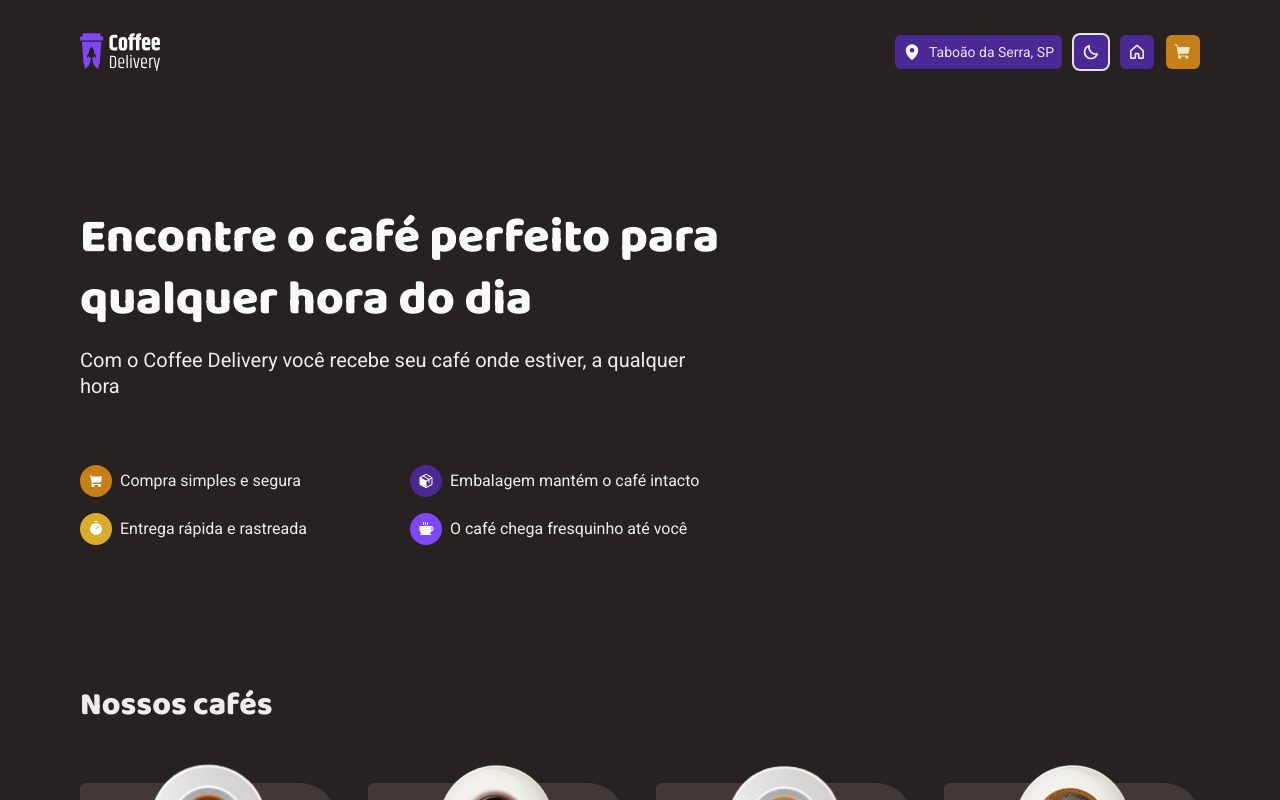
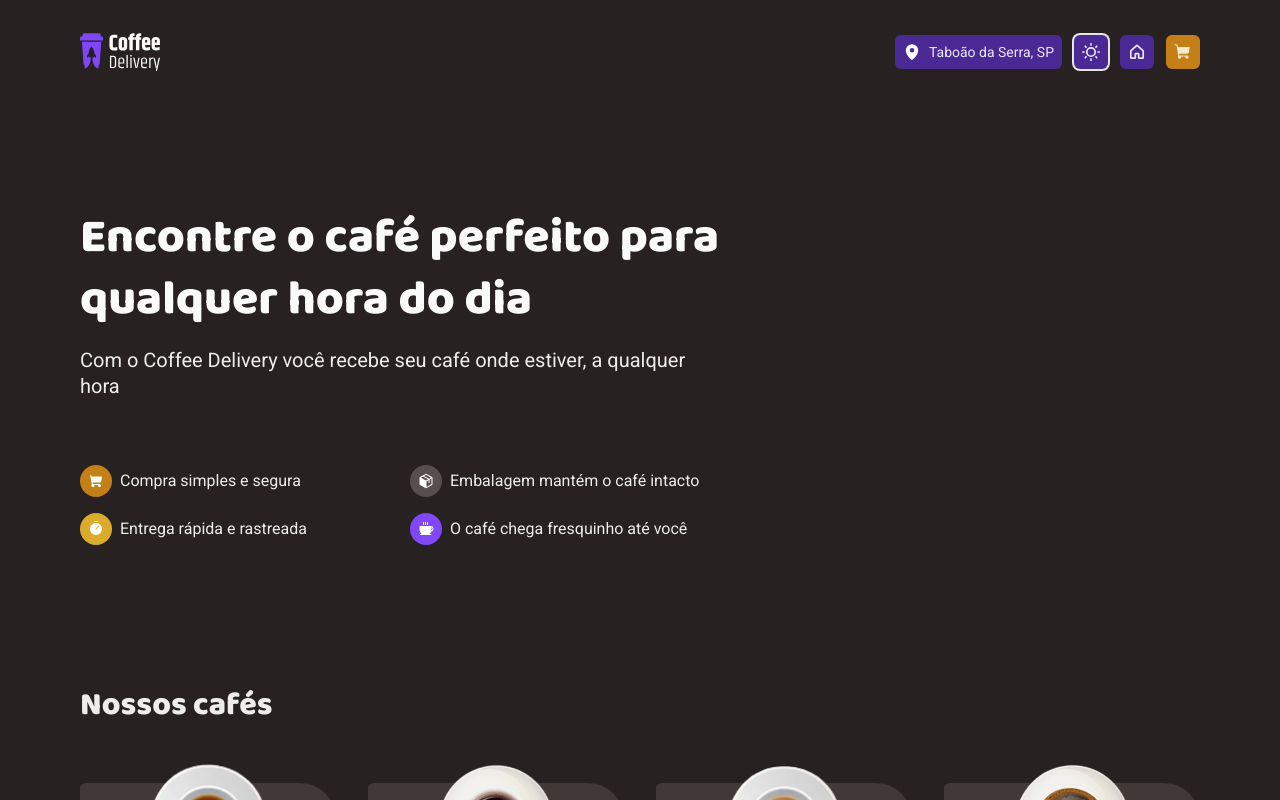
Before and after one commit to rogerrm95/coffee-delivery, a React (Vite) app: page / in a window 1280 px wide. Both pictures are taken after a click on the button 1091 px from the left and 52 px from the top of the page. Shown: the top 800 px of the page. Built offline with nearby package versions, Linux system fonts and the light colour scheme.

Commit message:
update: switch icon when change theme type

```diff
--- a/src/components/Header/index.tsx
+++ b/src/components/Header/index.tsx
@@ -1,7 +1,8 @@
 import { useNavigate } from 'react-router-dom'
 import { useCart } from '../../hooks/useCart'
+import { useSwitchTheme } from '../../hooks/useSwitchTheme'
 // Icons & Images //
-import { House, MapPin, Moon, ShoppingCart } from 'phosphor-react'
+import { House, MapPin, Moon, ShoppingCart, Sun } from 'phosphor-react'
 import DarkLogoCoffeeDelivery from '../../assets/logo.svg'
 import LightLogoCoffeeDelivery from '../../assets/logo-light.svg'
 // Styles //
@@ -11,7 +12,6 @@ import {
   CartButton,
   HomeButton,
 } from './styles'
-import { useSwitchTheme } from '../../hooks/useSwitchTheme'
 
 export function Header() {
   const navigate = useNavigate()
@@ -39,7 +39,11 @@ export function Header() {
         </LocationBadge>
 
         <HomeButton onClick={handleToggleTheme} title="Trocar tema">
-          <Moon size={18} weight="bold" />
+          {themeSelected === 'light' ? (
+            <Moon size={18} weight="bold" />
+          ) : (
+            <Sun size={18} weight="bold" />
+          )}
         </HomeButton>
 
         <HomeButton onClick={() => navigate('/')} title="Home">
--- a/src/pages/Home/styles.ts
+++ b/src/pages/Home/styles.ts
@@ -120,8 +120,8 @@ export const BadgePackage = styled(BadgeBase)`
   svg {
     background-color: ${(props) =>
       props.theme.title === 'light'
-        ? props.theme.colors['purple-dark']
-        : props.theme.colors['purple-light']};
+        ? props.theme.colors['brown-700']
+        : props.theme.colors['brown-300']};
   }
 `
 export const BadgeTimer = styled(BadgeBase)`
```
